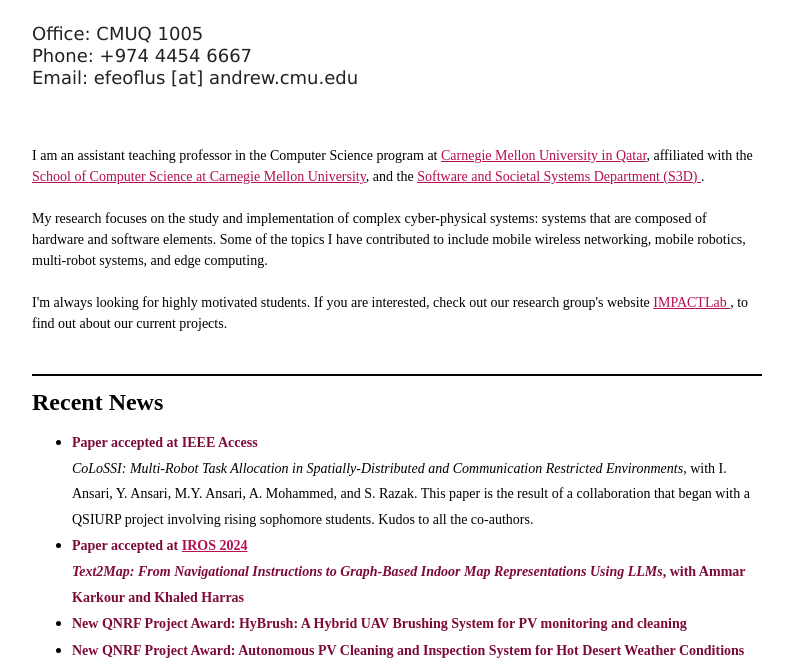
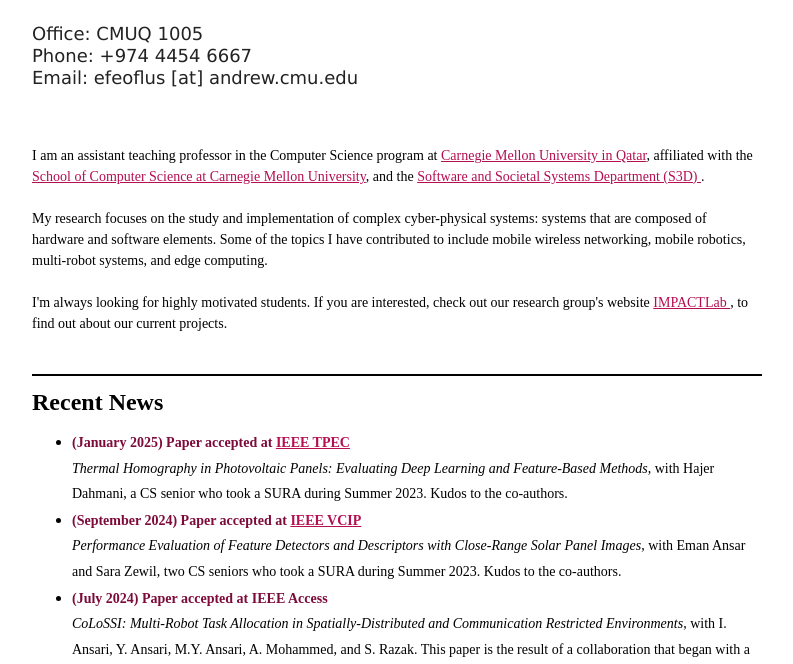
Before and after one commit to EduardoFF/EduardoFF.github.io, a plain HTML site: page index.html in a window 1280 px wide. Shown: the part 283-947 px from the top of the page, without its empty margins (251-1044 px from the left). Drawn offline with Linux system fonts and the light colour scheme.

Commit message:
updated news

```diff
--- a/index.html
+++ b/index.html
@@ -85,12 +85,25 @@
         <div id="news">
           <p class="subsection">Recent News</p>
 	  <ul>
-	    <li> <div class=pub_title>Paper accepted at IEEE Access</div>
+<li>
+  <div class=pub_title>(January 2025) Paper accepted at <a href="https://tpec.engr.tamu.edu/tpec-2025.html">IEEE TPEC</a></div>
+  <div class=news>
+    <i>Thermal Homography in Photovoltaic Panels: Evaluating Deep Learning and Feature-Based Methods</i>, with Hajer Dahmani, a CS senior who took a SURA during Summer 2023. Kudos to the co-authors.
+  </div>
+</li>
+
+<li>
+  <div class=pub_title>(September 2024) Paper accepted at <a href="https://www.vcip2024.org/">IEEE VCIP</a></div>
+  <div class=news>
+    <i>Performance Evaluation of Feature Detectors and Descriptors with Close-Range Solar Panel Images</i>, with Eman Ansar and Sara Zewil, two CS seniors who took a SURA during Summer 2023. Kudos to the co-authors.
+  </div>
+</li>
+	    <li> <div class=pub_title>(July 2024) Paper accepted at IEEE Access</div>
 	      <div class=news> <i>CoLoSSI: Multi-Robot Task Allocation in Spatially-Distributed and Communication Restricted Environments</i>, with I. Ansari, Y. Ansari, M.Y. Ansari, A. Mohammed, and S. Razak. This paper is the result of a collaboration that began with a QSIURP project involving rising sophomore students. Kudos to all the co-authors. </div>
-	    <li><div class=pub_title>Paper accepted at <a href="https://iros2024-abudhabi.org/">IROS 2024</a><div>
+	    <li><div class=pub_title>(June 2024) Paper accepted at <a href="https://iros2024-abudhabi.org/">IROS 2024</a><div>
 		  <div class=news> <i>Text2Map: From Navigational Instructions to Graph-Based Indoor Map Representations Using LLMs</i>, with Ammar Karkour and Khaled Harras</div> </li>
-	    <li><div class=pub_title>New QNRF Project Award: HyBrush: A Hybrid UAV Brushing System for PV monitoring and cleaning</div> </li>
-	    <li><div class=pub_title>New QNRF Project Award: Autonomous PV Cleaning and Inspection System for Hot Desert Weather Conditions</div>
+	    <li><div class=pub_title>(May 2023) New QNRF Project Award: HyBrush: A Hybrid UAV Brushing System for PV monitoring and cleaning</div> </li>
+	    <li><div class=pub_title>(August 2022) New QNRF Project Award: Autonomous PV Cleaning and Inspection System for Hot Desert Weather Conditions</div>
         <a href="https://www.qatar.cmu.edu/news/carnegie-mellon-receives-grants-for-ai-research-into-key-areas-for-qatar/">CMUQ News</a> </li>
 	    </ul>
 	  <!--
@@ -515,8 +528,13 @@
         <div id="publications">
           <p class="subsection">Teaching</p>
 	  <ul>
-	    <li>(currently) Fall 2024: Foundations of Software Engineering (<a href="https://cmu-17313q.github.io/">17-313</a>)           </li>
-	    <li>Spring 2024: Foundations of Software Engineering - <b>Pittsburgh</b> (<a href="https://cmu-313.github.io/">17-313</a>)           </li>
+	    <li>Spring 2026: Web Application Development (17-437)           </li>
+	    <li>Fall 2025: Foundations of Software Engineering (<a href="https://cmu-17313q.github.io/">17-313</a>)           </li>
+	    <li>Fall 2025: Fundamentals of Programming and Computer Science (<a href="https://cs.cmu.edu/~15112q-f25/">15-112</a>)           </li>
+	    <li>Spring 2025: Principles of Imperative Computation (<a href="https://cs.cmu.edu/~122q/">15-122</a>)           </li>
+	    <li>Spring 2025: Fundamentals of Programming and Computer Science (<a href="https://cs.cmu.edu/~15112q-s25/">15-112</a>)           </li>
+	    <li>Fall 2024: Foundations of Software Engineering (<a href="https://cmu-17313q.github.io/_old/F24">17-313</a>)           </li>
+	    <li>Spring 2024: Foundations of Software Engineering - <b>Pittsburgh</b> (<a href="https://cmu-313.github.io/_old/F24">17-313</a>)           </li>
 	    <li>Fall 2023: Foundations of Software Engineering (<a href="https://cmu-17313q.github.io/_old/F23">17-313</a>)           </li>
 	    <li>Fall 2023: Fundamentals of Programming and Computer Science (<a href="https://cs.cmu.edu/~15112q-f23/">15-112</a>)           </li>
 	    <li>Summer 2023: Integral Calculus (21-112)           </li>
```
